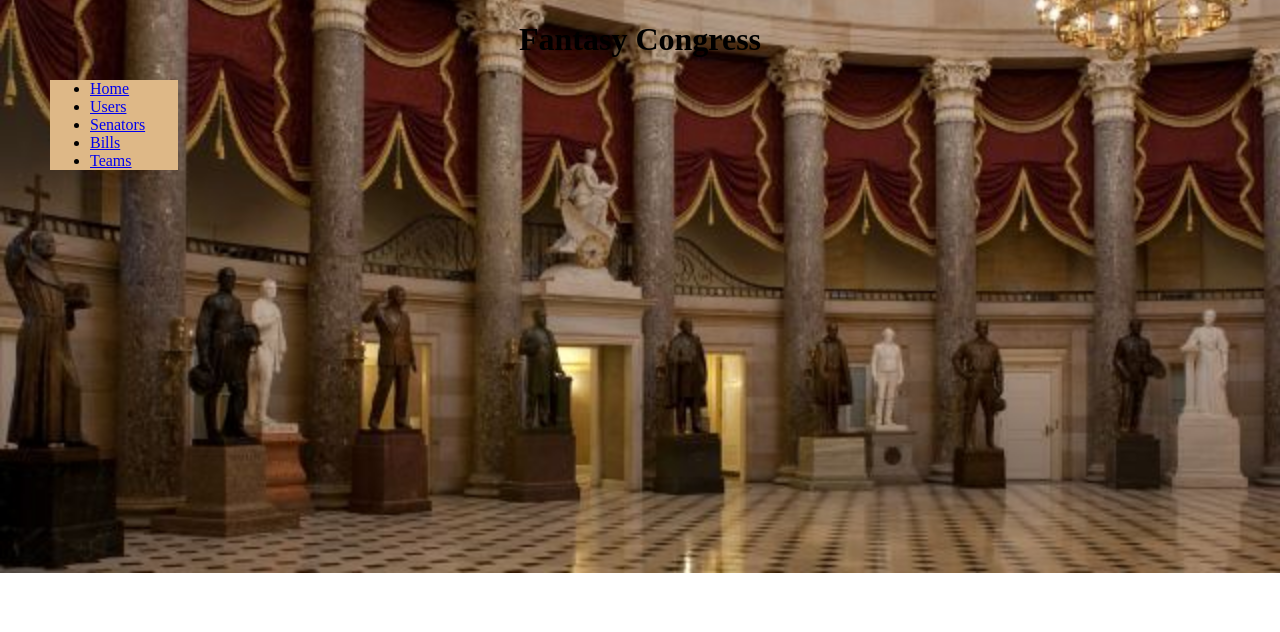
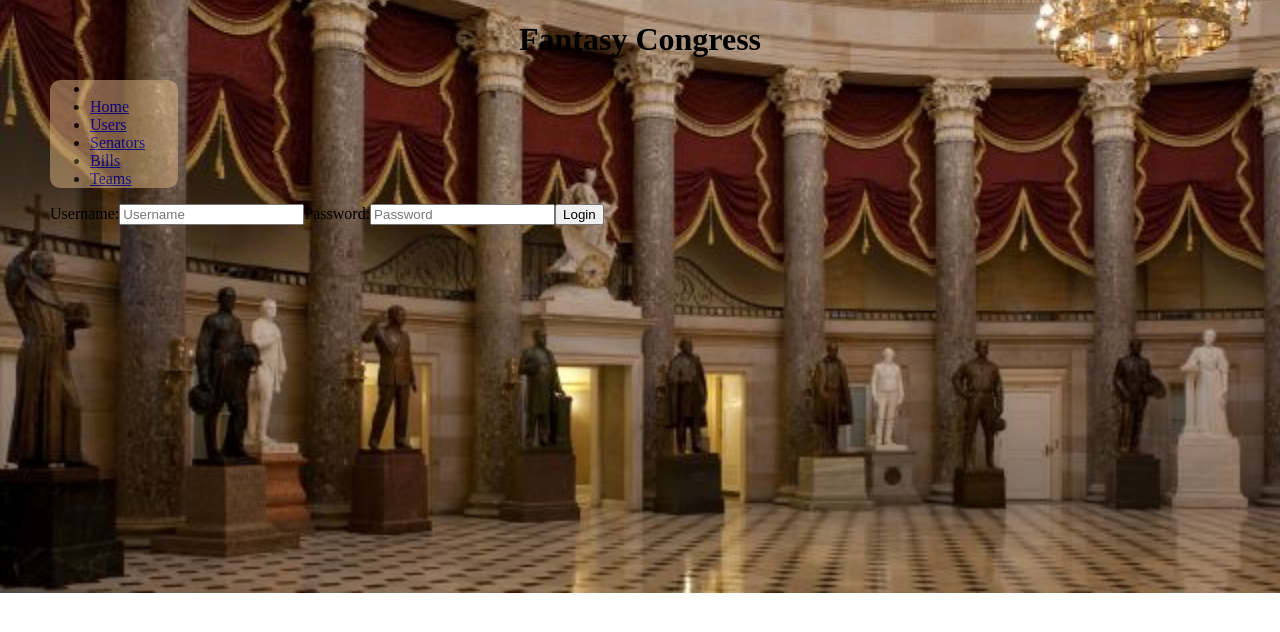
Before and after one commit to logicfirst/Phase5-Fantasy_Congress-frontend, a React (Create React App) app in the folder fantasy-congress/: page / in a window 1280 px wide. Shown: the top 632 px of the page. Built offline with nearby package versions, Linux system fonts and the light colour scheme; no server answers.

Commit message:
scott-0307-2100-misc

```diff
--- a/fantasy-congress/src/App.css
+++ b/fantasy-congress/src/App.css
@@ -19,12 +19,19 @@
   background-color: burlywood;
   width: 10%;
   margin-left: 50px;
+  opacity: 50%;
+  border-radius: 10px;
 }
 
 .search-nav {
   font-family: 'Noto+Serif';
+  width: 35%;
+  margin-left: 50px;
+}
 
-  width: 35%;
+.login-nav {
+  font-family: 'Noto+Serif';
+  width: 50%;
   margin-left: 50px;
 }
 
@@ -51,6 +58,8 @@
   box-shadow: 0 10px 20px rgba(0, 0, 0, 0.3);
   overflow: scroll;
   background-color: bisque;
+  opacity: 60%;
+  border-radius: 10px;
 
 }
 
@@ -60,16 +69,18 @@
   height: 300px;
   margin-right: 50px;
   margin-left: 50%;
-  box-shadow: inset 10px 10px 20px rgba(0, 0, 0, 0.3);
+  box-shadow:  inset 10px 10px 20px rgba(0, 0, 0, 0.3);
   overflow: scroll;
   background-color: bisque;
+  opacity: 60%;
+  border-radius: 10px;
 
 }
 .add-team-repo-container {
   width: 35%;
   height: 100px;
   margin-left: 50px;
-  box-shadow: 0 4px 15px rgba(0, 0, 0, 0.3);
+  box-shadow: inset 10px 10px 20px rgba(0, 0, 0, 0.3);
   overflow: scroll;
 }
 
@@ -80,6 +91,8 @@
   box-shadow: 0 4px 15px rgba(0, 0, 0, 0.3);
   overflow: scroll;
   background-color: bisque;
+  opacity: 50%;
+  border-radius: 10px;
 }
 @media screen and (max-width: 600px) {
   .repo-container {
--- a/fantasy-congress/src/App.js
+++ b/fantasy-congress/src/App.js
@@ -1,4 +1,4 @@
-import logo from './logo.svg';
+
 import './App.css';
 
 function App() {
--- /dev/null
+++ b/fantasy-congress/src/Components/Dashboard/Dashboard.js
@@ -0,0 +1,11 @@
+import React, {Component} from 'react'
+
+class Dashboard extends Component {
+
+  render(){
+    return(
+      <h2>Dashboard</h2>
+    )
+  }
+}
+export default Dashboard
--- a/fantasy-congress/src/Components/FantasyCongress.js
+++ b/fantasy-congress/src/Components/FantasyCongress.js
@@ -13,6 +13,9 @@ import AddTeamForm from './AddTeamForm'
 import '../App.css';
 import SearchSenators from './SearchSenators'
 import Bills from './Bills'
+import LoginForm from './LoginForm'
+import Dashboard from './Dashboard/Dashboard'
+import Preferences from './Preferences/Preferences'
 
 class FantasyCongress extends Component {
 
@@ -21,7 +24,9 @@ class FantasyCongress extends Component {
     senators: [],
     teams: [],
     filteredSenators: [],
-    billData: {}
+    billData: {},
+    currentUser: null
+
   }
 
   componentDidMount(){
@@ -40,7 +45,7 @@ class FantasyCongress extends Component {
 
 
       const headers = { 'Content-Type': 'application/json',
-      'X-API-Key': '' }
+      'X-API-Key': '2HwLq9PKKHxs9dkLQvUFOGIAptAgIn74XZ4l3go9' }
       fetch('https://api.propublica.org/congress/v1/117/senate/bills/introduced.json?offset=0', { headers })
           .then(response => response.json())
           .then((billData) => {console.log(billData)});
@@ -82,8 +87,11 @@ class FantasyCongress extends Component {
       <div>
         <nav className="nav">
           <ul>
+          <li>
+              <Link to="/"></Link>
+            </li>
             <li>
-              <Link to="/">Home</Link>
+              <Link to="/home">Home</Link>
             </li>
             <li>
               <Link to="/users">Users</Link>
@@ -106,12 +114,14 @@ class FantasyCongress extends Component {
           <Route path="/teams">
           <div className="add-team-repo-container"><h3>Add Team</h3><AddTeamForm addTeam={this.addTeam}/></div>
           <div className="team-repo-container">{this.state.teams.map ((team) => <Teams team={team}
-          deleteTeam={this.deleteTeam}/>)}</div>
+          deleteTeam={this.deleteTeam}
+          />)}</div>
           </Route>
 
           <Route path="/searchsenators">
             <div><SearchSenators handleSearchOnChange={this.handleSearchOnChange}
-            filteredSenators={this.state.filteredSenators} /></div>
+            filteredSenators={this.state.filteredSenators} />
+            </div>
           </Route>
 
           <Route path="/bills">
@@ -127,8 +137,13 @@ class FantasyCongress extends Component {
           </Route>
 
           <Route path="/">
+            <LoginForm />
+          </Route>
+
+          <Route path="/home">
             <Home />
           </Route>
+
         </Switch>
       </div>
     </Router>
--- /dev/null
+++ b/fantasy-congress/src/Components/LoginForm.js
@@ -0,0 +1,18 @@
+import React, {Component} from 'react'
+
+class LoginForm extends Component {
+
+  render(){
+    return(
+      <div className="login-nav">
+        <form>
+          Username:<input type="text" placeholder="Username"/>
+          Password:<input type="password" placeholder="Password"/>
+          <button type="submit">Login</button>
+        </form>
+      </div>
+    )
+  }
+
+}
+export default LoginForm
--- /dev/null
+++ b/fantasy-congress/src/Components/Preferences/Preferences.js
@@ -0,0 +1,11 @@
+import React, {Component} from 'react'
+
+class Preferences extends Component {
+
+  render(){
+    return(
+      <h2>Preferences</h2>
+    )
+  }
+}
+export default Preferences
```
